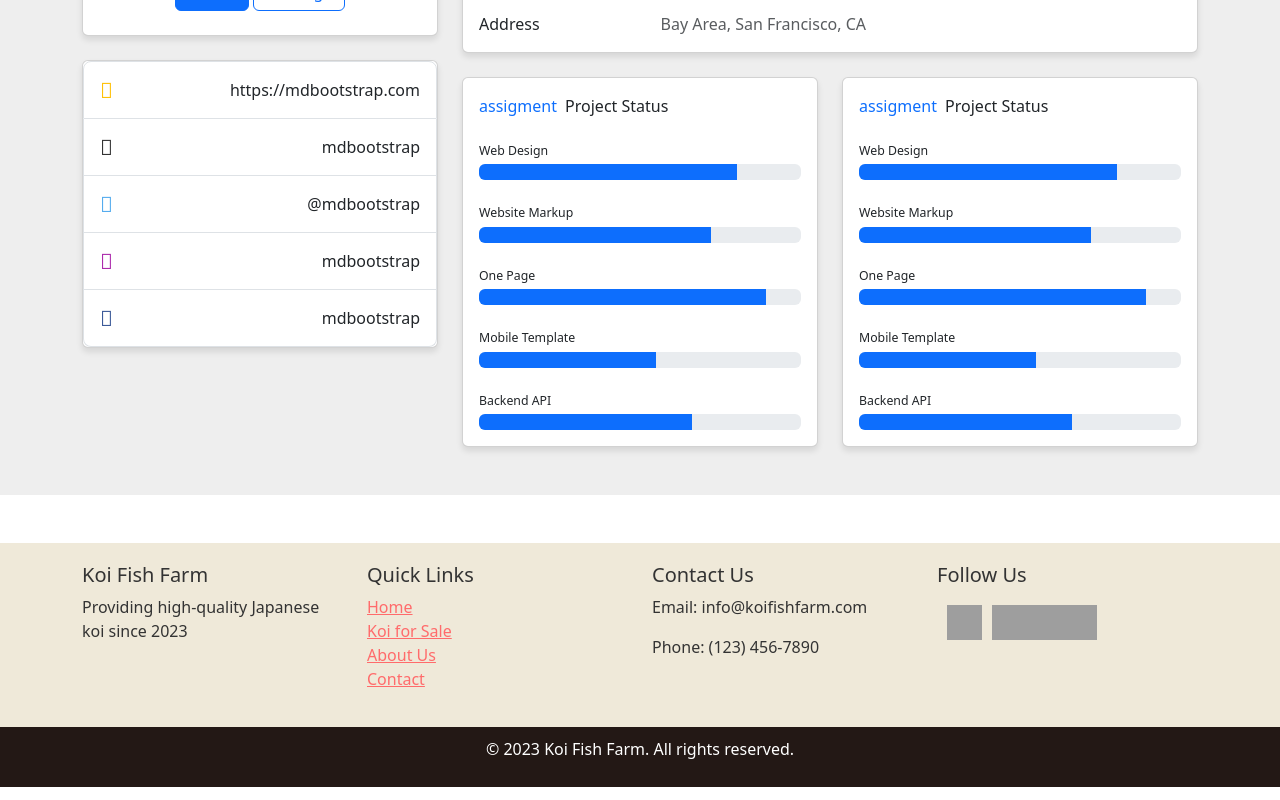
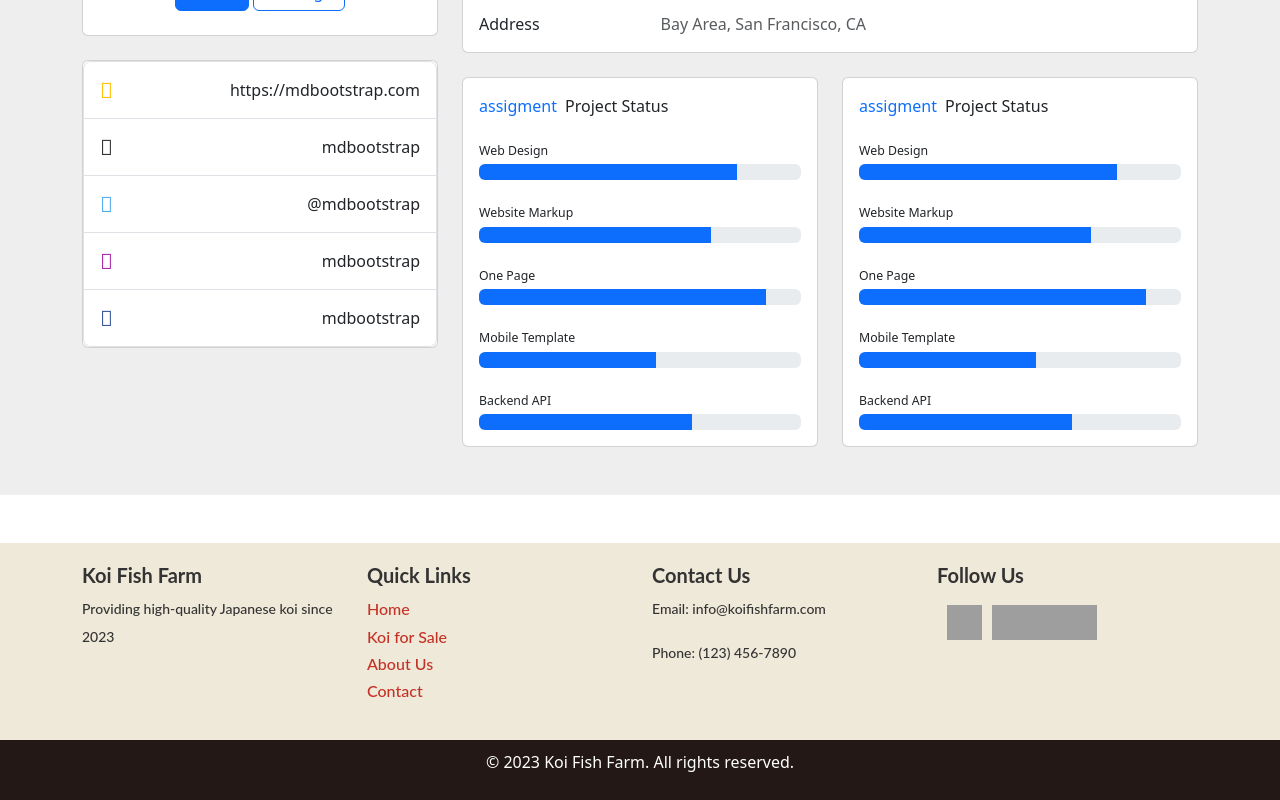
Before and after one commit to TrisDevel/Koi-farm-shop, a React (Create React App) app: page /user-profile in a window 1280 px wide. Shown: the part 551-1351 px from the top of the page. Built offline with nearby package versions, Linux system fonts and the light colour scheme; grey boxes are pictures that could not be loaded.

Commit message:
edit footer component

```diff
--- a/src/assets/footer.css
+++ b/src/assets/footer.css
@@ -10,10 +10,27 @@
     background-color: #EFE9D9;
     padding: 20px 0;
     color: #333;
+
 }
 
+.footer {
+    font-family: Lato, Arial, Helvetica, Arial, Lucida, sans-serif !important;
+    line-height: 27.2px;
+    font-weight: 500;
+}
+
+.footer a {
+    color: #c53125;
+    text-decoration: none;
+}
 .footer h5 {
     font-weight: bold;
+    font-family: Lato, Arial, Helvetica, Arial, Lucida, sans-serif;
+}
+
+.footer p {
+    font-size: 14px;
+    font-family: Lato, Arial, Helvetica, Arial, Lucida, sans-serif !important;
 }
 
 .footer-bottom {
--- a/src/components/Footer.js
+++ b/src/components/Footer.js
@@ -1,13 +1,13 @@
-import React from 'react';
-import { Container, Row, Col } from 'react-bootstrap';
-import { Link } from 'react-router-dom';
+import React from "react";
+import { Container, Row, Col } from "react-bootstrap";
+import { Link } from "react-router-dom";
 import "../assets/footer.css";
 const Footer = () => {
   return (
     <>
       <footer className="mt-5 footer-top">
         <Container>
-        <Row>
+          <Row className="footer">
             <Col md={3}>
               <h5>Koi Fish Farm</h5>
               <p>Providing high-quality Japanese koi since 2023</p>
@@ -15,10 +15,18 @@ const Footer = () => {
             <Col md={3}>
               <h5>Quick Links</h5>
               <ul className="list-unstyled">
-              <li><Link to="/">Home</Link></li>
-              <li><Link to="/koi">Koi for Sale</Link></li>
-              <li><Link to="/about">About Us</Link></li>
-              <li><Link to="/contact">Contact</Link></li>
+                <li>
+                  <Link to="/">Home</Link>
+                </li>
+                <li>
+                  <Link to="/koi">Koi for Sale</Link>
+                </li>
+                <li>
+                  <Link to="/about">About Us</Link>
+                </li>
+                <li>
+                  <Link to="/contact">Contact</Link>
+                </li>
               </ul>
             </Col>
             <Col md={3}>
@@ -32,38 +40,50 @@ const Footer = () => {
                 <img
                   className="icon-youtube"
                   src="https://www.coolmate.me/images/footer/icon-youtube.svg"
-                onClick={() => window.open('https://www.youtube.com/channel/UC9J9f5J9QJnZ9v8Z2b7v9jw')}
-                style={{ width: '35px', height: '35px', cursor: 'pointer', margin: '10px' }}
+                  onClick={() =>
+                    window.open(
+                      "https://www.youtube.com/channel/UC9J9f5J9QJnZ9v8Z2b7v9jw"
+                    )
+                  }
+                  style={{
+                    width: "35px",
+                    height: "35px",
+                    cursor: "pointer",
+                    margin: "10px",
+                  }}
                   alt="YouTube"
-
-
                 />
                 <img
                   className="icon-facebook"
                   src="https://mcdn.coolmate.me/image/June2023/mceclip1_43.png"
-                onClick={() => window.open('https://www.facebook.com/Shop-System-Ho-Chi-Minh-Branch-101925154381829')}
-                style={{ width: '35px', height: '35px', cursor: 'pointer' }}
+                  onClick={() =>
+                    window.open(
+                      "https://www.facebook.com/Shop-System-Ho-Chi-Minh-Branch-101925154381829"
+                    )
+                  }
+                  style={{ width: "35px", height: "35px", cursor: "pointer" }}
                   alt="Facebook"
-
                 />
                 <img
                   className="icon-ig"
                   src="https://www.coolmate.me/images/footer/icon-instar.svg"
-                onClick={() => window.open('https://www.instagram.com/shop.system.hcm/')}
-                style={{ width: '35px', height: '35px', cursor: 'pointer' }}
+                  onClick={() =>
+                    window.open("https://www.instagram.com/shop.system.hcm/")
+                  }
+                  style={{ width: "35px", height: "35px", cursor: "pointer" }}
                   alt="Instagram"
                 />
                 <img
                   className="icon-zalo"
                   src="https://mcdn.coolmate.me/image/June2023/mceclip2_68.png"
-                onClick={() => window.open('https://zalo.me/your-zalo-link')}
-                style={{ width: '35px', height: '35px', cursor: 'pointer' }}
+                  onClick={() => window.open("https://zalo.me/your-zalo-link")}
+                  style={{ width: "35px", height: "35px", cursor: "pointer" }}
                   alt="Zalo"
                 />
               </div>
             </Col>
           </Row>
-      </Container >
+        </Container>
       </footer>
       <footer className="footer-bottom">
         <Container>
@@ -74,12 +94,8 @@ const Footer = () => {
           </Row>
         </Container>
       </footer>
-
-
     </>
   );
-
-
 };
 
 export default Footer;
--- a/src/components/Navbar.js
+++ b/src/components/Navbar.js
@@ -2,7 +2,6 @@ import React from "react";
 import { Navbar, Nav, NavDropdown } from "react-bootstrap";
 import "../assets/navbar.css";
 import "font-awesome/css/font-awesome.min.css";
-import ShoppingCartIcon from "@mui/icons-material/ShoppingCart";
 
 function CustomNavbar() {
   return (
--- a/src/index.css
+++ b/src/index.css
@@ -1,13 +1,4 @@
 body {
   margin: 0;
-  font-family: -apple-system, BlinkMacSystemFont, 'Segoe UI', 'Roboto', 'Oxygen',
-    'Ubuntu', 'Cantarell', 'Fira Sans', 'Droid Sans', 'Helvetica Neue',
-    sans-serif;
-  -webkit-font-smoothing: antialiased;
-  -moz-osx-font-smoothing: grayscale;
+  font-family: Lato, Arial, Helvetica, Arial, Lucida, sans-serif;
 }
-
-code {
-  font-family: source-code-pro, Menlo, Monaco, Consolas, 'Courier New',
-    monospace;
-}
--- a/src/styles/main.css
+++ b/src/styles/main.css
@@ -1,122 +1,6 @@
 /* Font chữ mềm mại */
 body {
-  font-family: 'Segoe UI', Tahoma, Geneva, Verdana, sans-serif;
+  font-family: Lato, Arial, Helvetica, Arial, Lucida, sans-serif;
   color: #333;
   line-height: 1.6;
 }
-
-/* Màu sắc chủ đạo */
-:root {
-  --primary-color: #FF6B6B;  /* Màu đỏ nhạt */
-  --secondary-color: #4A4A4A;  /* Màu đen nhạt */
-  --light-color: #F8F9FA;
-  --dark-color: #333333;
-}
-
-/* Navbar */
-.navbar {
-  background-color: var(--light-color);
-  box-shadow: 0 2px 4px rgba(0,0,0,0.1);
-}
-
-.navbar-brand, .nav-link {
-  color: var(--secondary-color) !important;
-}
-
-.nav-link:hover, .navbar-brand:hover {
-  color: var(--primary-color) !important;
-}
-
-/* Buttons */
-.btn-primary {
-  background-color: var(--primary-color);
-  border-color: var(--primary-color);
-}
-
-.btn-primary:hover {
-  background-color: #FF5252;
-  border-color: #FF5252;
-}
-
-/* Cards */
-.card {
-  border: none;
-  box-shadow: 0 4px 6px rgba(0,0,0,0.1);
-  transition: all 0.3s ease;
-}
-
-.card:hover {
-  transform: translateY(-5px);
-  box-shadow: 0 6px 12px rgba(0,0,0,0.15);
-}
-
-/* Headings */
-h1, h2, h3, h4, h5, h6 {
-  color: var(--secondary-color);
-  margin-bottom: 1rem;
-}
-
-/* Footer */
-footer {
-  background-color: var(--secondary-color);
-  color: var(--light-color);
-  padding: 2rem 0;
-}
-
-footer a {
-  color: var(--primary-color);
-}
-
-footer a:hover {
-  color: #FF5252;
-  text-decoration: none;
-}
-
-/* Forms */
-.form-control:focus {
-  border-color: var(--primary-color);
-  box-shadow: 0 0 0 0.2rem rgba(255, 107, 107, 0.25);
-}
-
-/* Custom spacing */
-.section-padding {
-  padding: 4rem 0;
-}
-
-/* Hero section */
-.carousel-caption {
-  background-color: rgba(0, 0, 0, 0.5);
-  padding: 20px;
-  border-radius: 10px;
-}
-
-.carousel-caption h1 {
-  color: var(--light-color);
-}
-
-/* Responsive adjustments */
-@media (max-width: 768px) {
-  .carousel-caption {
-    padding: 10px;
-  }
-
-  .carousel-caption h1 {
-    font-size: 1.5rem;
-  }
-}
-
-/* Thêm kiểu cho các nút và thẻ */
-.btn-primary {
-  background-color: var(--primary-color);
-  border-color: var(--primary-color);
-}
-
-.btn-primary:hover {
-  background-color: #FF5252;
-  border-color: #FF5252;
-}
-
-/* Thêm kiểu cho các thẻ tiêu đề */
-h1, h2, h3 {
-  color: var(--secondary-color);
-}
```
Lines whose indentation alone changed are shown as unchanged.
